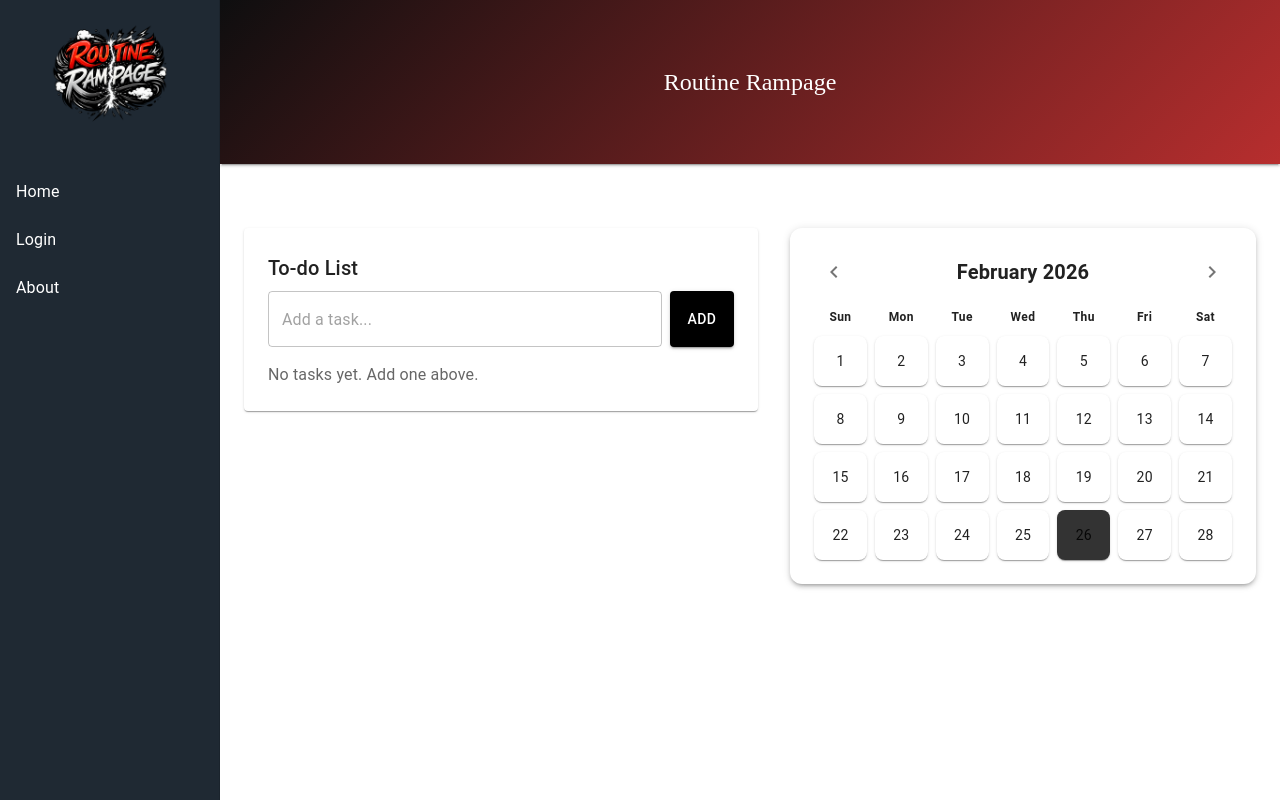
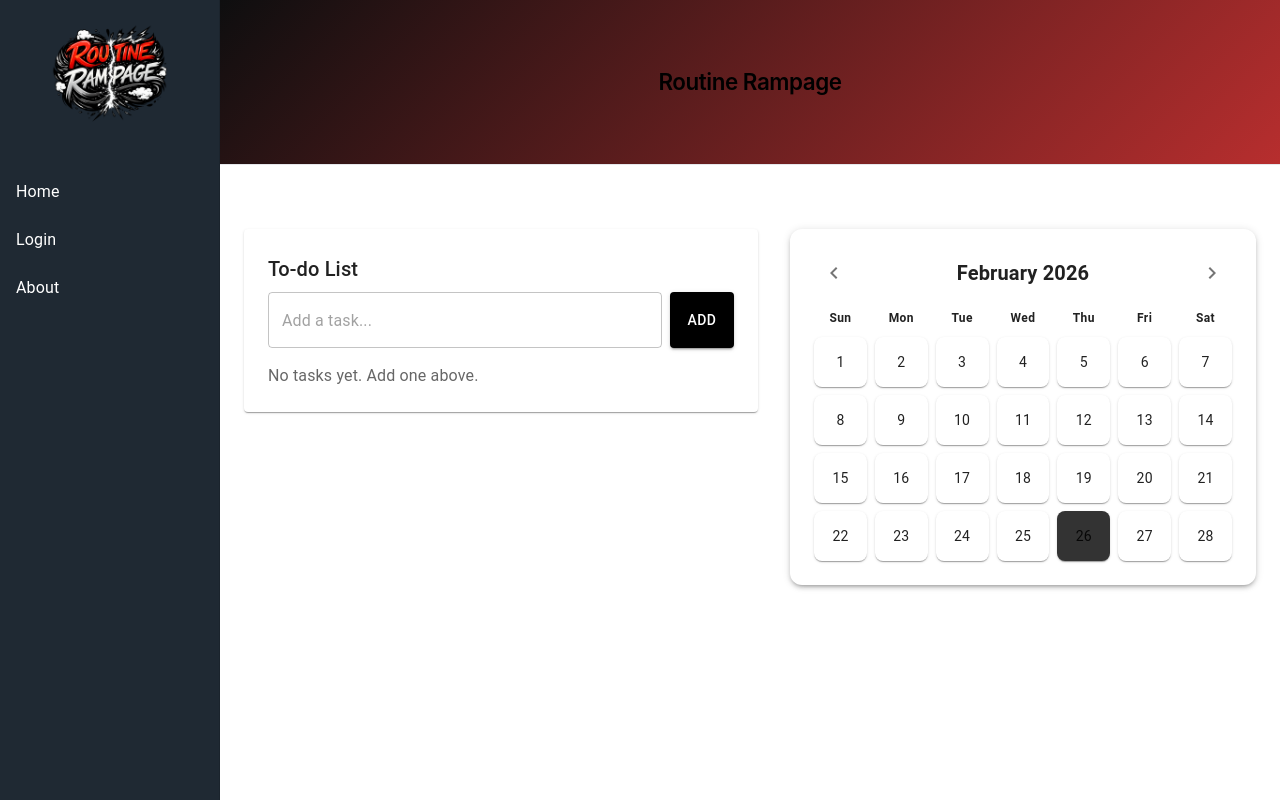
Before and after one commit to CIS-VMI-Capstone/HabitX, a React (Vite) app: page / in a window 1280 px wide. Built offline with nearby package versions, Linux system fonts and the light colour scheme.

Commit message:
title changes ..

```diff
--- a/src/components/Header.tsx
+++ b/src/components/Header.tsx
@@ -5,12 +5,33 @@ import Typography from "@mui/material/Typography";
 
 export default function Header() {
   return (
-    <AppBar position="static" color="primary" elevation={2}>
-      <Toolbar>
-        <Typography variant="h5" component="div" sx={{ flexGrow: 1, textAlign: "center", fontFamily: "Times New Roman, serif" }}>
-          Routine Rampage
-        </Typography>
-      </Toolbar>
-    </AppBar>
+    <AppBar
+  position="static"
+  elevation={0}
+  sx={{
+    backgroundColor: "#ffffff",
+    borderBottom: "1px solid #e5e7eb",
+  }}
+>
+  <Toolbar
+    sx={{
+      minHeight: 72,
+      justifyContent: "center",
+    }}
+  >
+    <Typography
+      component="div"
+      sx={{
+        fontFamily: "Inter, Roboto, sans-serif",
+        fontWeight: 600,
+        fontSize: "1.4rem",
+        letterSpacing: "-0.02em",
+        color: "#000000ff",
+      }}
+    >
+      Routine Rampage
+    </Typography>
+  </Toolbar>
+</AppBar>
   );
 }
--- a/src/styles/UI.css
+++ b/src/styles/UI.css
@@ -13,7 +13,7 @@ body {
 
 /* Header */
 .site-header {
-    background: linear-gradient(135deg, #0e0e0f, #b72e2e);
+    background: linear-gradient(135deg, #f4f4f6, #e23434);
     color: rgb(255, 253, 253);
     padding: 20px;
     font-family: 'Times New Roman', Times, serif;
```
